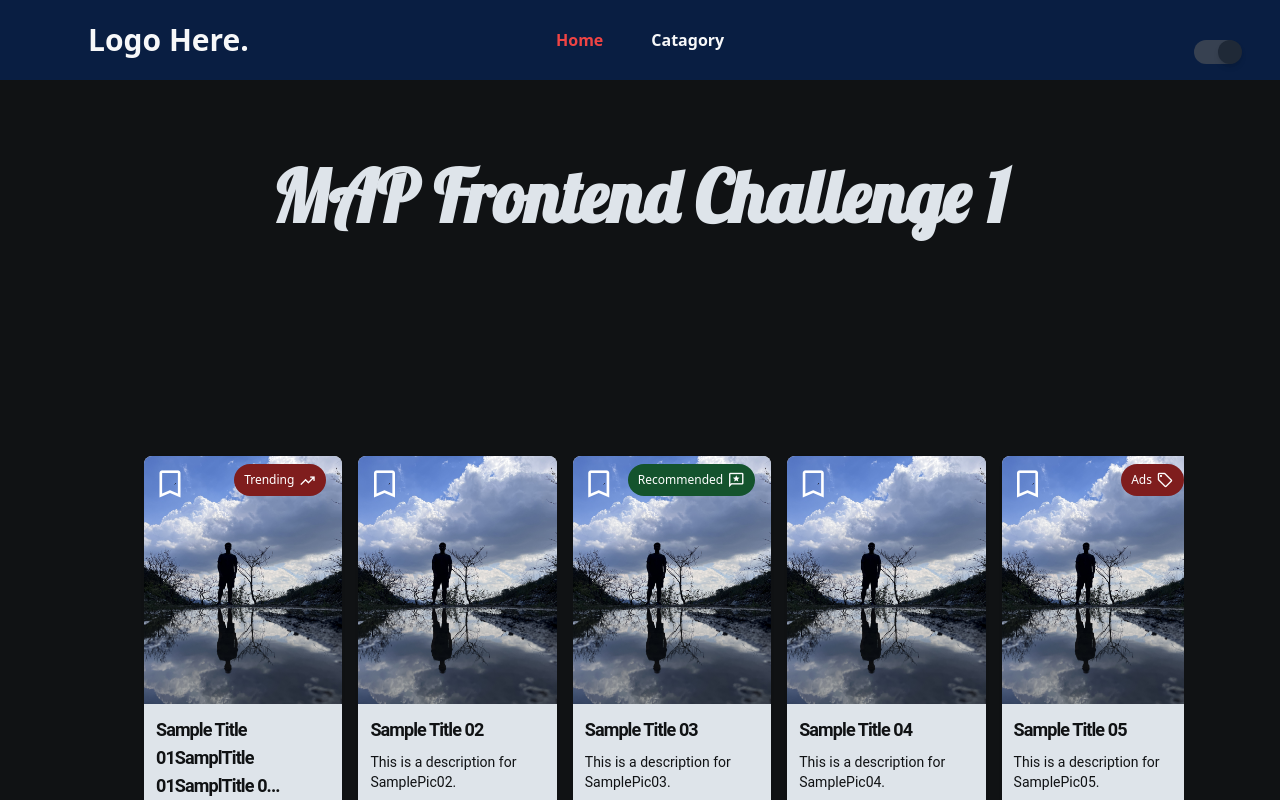
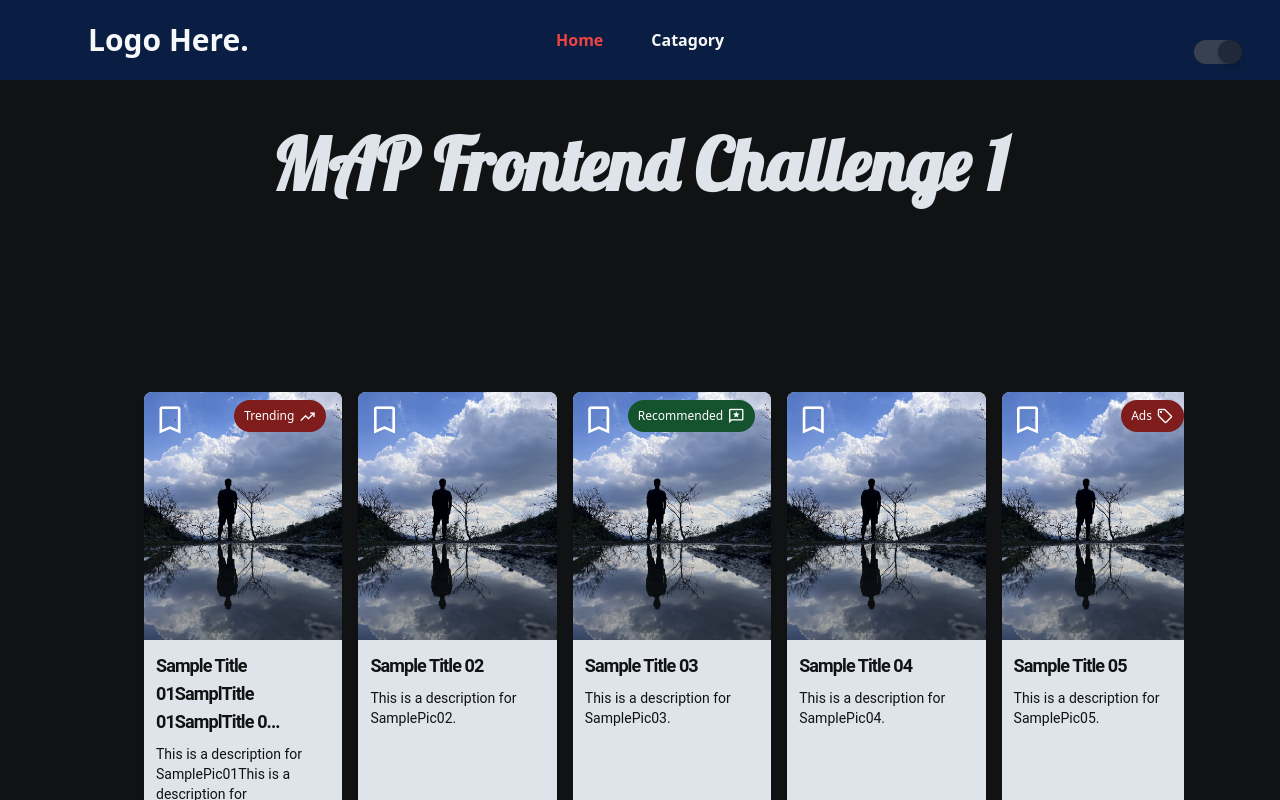
Before and after one commit to Bharatchandran/MAP_Frontend_Challenge_01, a React (Vite) app: page / in a window 1280 px wide. Shown: the top 800 px of the page. Built offline with nearby package versions, Linux system fonts and the light colour scheme.

Commit message:
add image, title and description in cardData

```diff
--- a/src/App.jsx
+++ b/src/App.jsx
@@ -13,7 +13,7 @@ const App = () => {
   return (
    <div className='min-h-screen bg-gray-200  dark:bg-[#101214]'>
    <NavBar showMarkedActive={showMarkedActive} setShowMarkedActive={setShowMarkedActive} />
-    <h1 className=' font-lobster text-7xl text:[#161A1D] dark:text-[#DEE4EA]  font-bold text-center my-20'>MAP Frontend Challenge 1</h1>
+    <h1 className=' font-lobster text-7xl text:[#161A1D] dark:text-[#DEE4EA]  font-bold text-center my-12'>MAP Frontend Challenge 1</h1>
    <CardDrawer showMarkedActive={showMarkedActive} />
    </div>
   )
```
